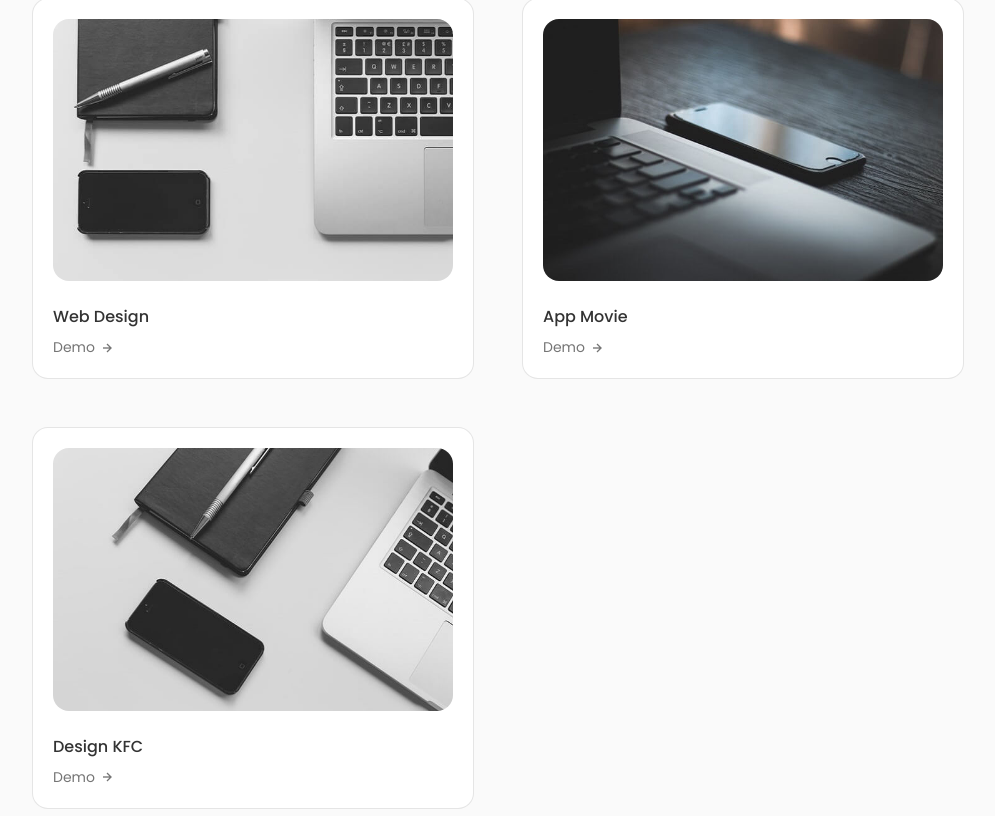
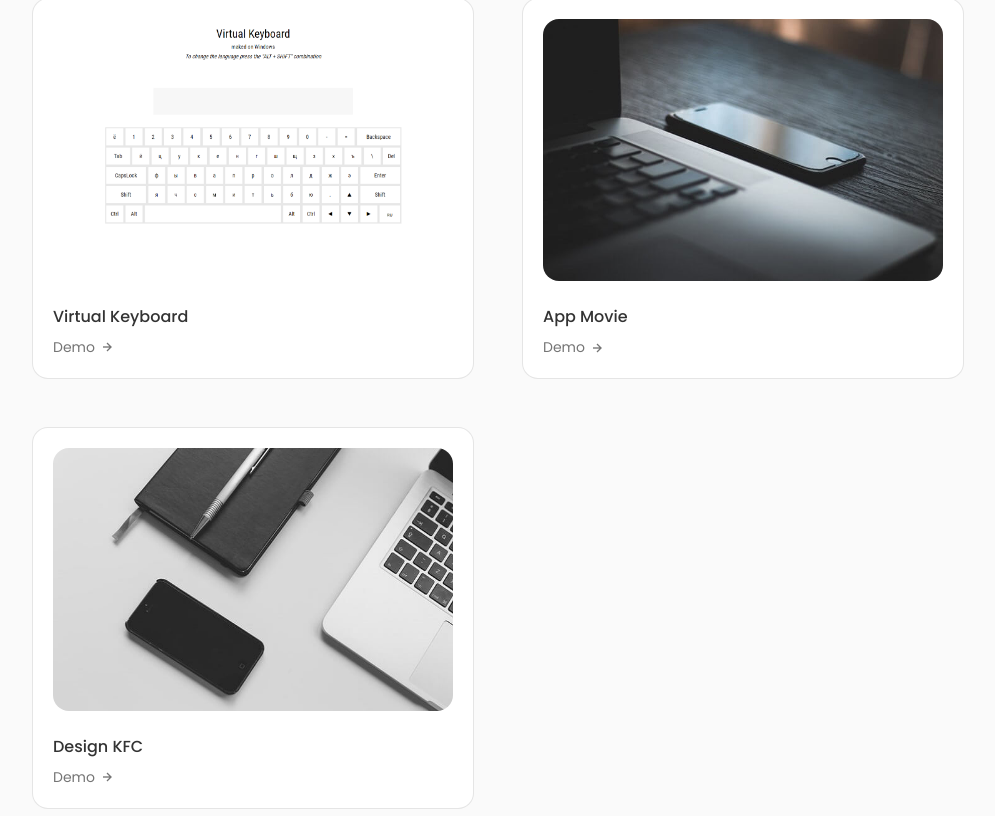
Before and after one commit to Ilyxxxaa/portfolio, a React (Create React App) app: page / in a window 1280 px wide. Shown: the part 3502-4318 px from the top of the page, without its empty margins (142-1137 px from the left). Built offline with nearby package versions, Linux system fonts and the light colour scheme.

Commit message:
feat: add virtual keyboard project

```diff
--- a/src/components/Work/data.ts
+++ b/src/components/Work/data.ts
@@ -1,6 +1,6 @@
 import rslang from '../../assets/rslang.png';
 import pma from '../../assets/pma.png';
-import work3 from '../../assets/work3.jpg';
+import virtualKeyboard from '../../assets/virtual-keyboard.png';
 import work4 from '../../assets/work4.jpg';
 import work5 from '../../assets/work5.jpg';
 
@@ -21,10 +21,10 @@ export const projectsData = [
   },
   {
     id: 3,
-    image: work3,
-    title: 'Web Design',
-    category: 'web',
-    link: 'https://github.com/Ilyxxxaa/RSLang',
+    image: virtualKeyboard,
+    title: 'Virtual Keyboard',
+    category: 'vanilla JS',
+    link: 'https://github.com/Ilyxxxaa/Virtual-Keyboard',
   },
   {
     id: 4,
```
Also changed, not shown: src/assets/virtual-keyboard.png (added), src/assets/work3.jpg (deleted).
